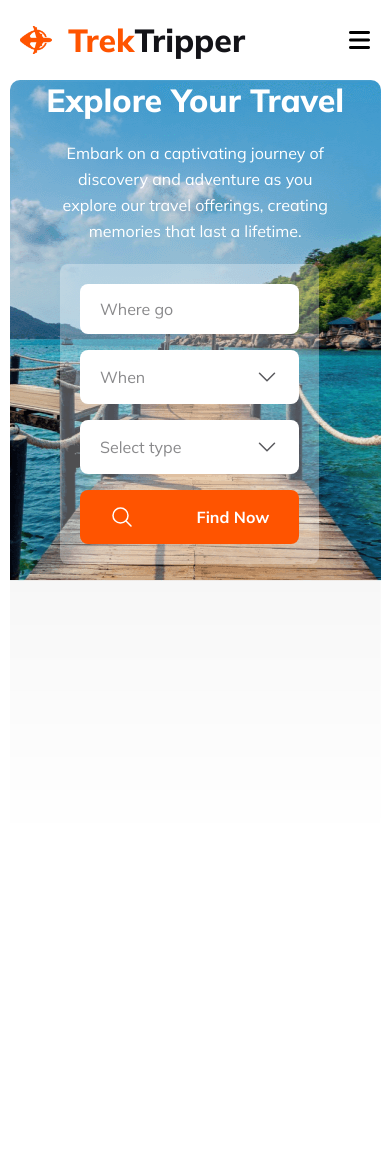
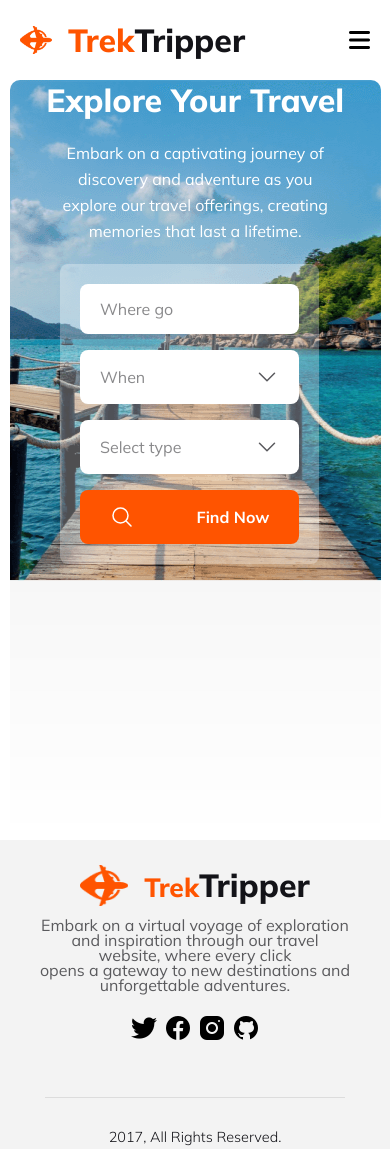
Before and after one commit to meizan2142/B9A2-Explore-Ways, a plain HTML site: page index.html in a window 390 px wide. Before the commit the page ends 844 px from the top, so only its background shows below. Drawn offline with Linux system fonts and the light colour scheme.

Commit message:
Responsive header and footer section completed

```diff
--- a/index.html
+++ b/index.html
@@ -1,5 +1,6 @@
 <!DOCTYPE html>
 <html lang="en">
+
 <head>
     <meta charset="UTF-8">
     <meta name="viewport" content="width=device-width, initial-scale=1.0">
@@ -7,6 +8,7 @@
     <link rel="stylesheet" href="styles.css">
     <link rel="stylesheet" href="https://cdnjs.cloudflare.com/ajax/libs/font-awesome/6.5.1/css/all.min.css">
 </head>
+
 <body>
     <!-- header section starts from here -->
     <header>
@@ -34,7 +36,8 @@
             <div class="text-content">
                 <h1 id="banner-title">Explore Your Travel</h1>
                 <p id="banner-description">
-              Embark on a captivating journey of discovery and adventure as you <br> explore our travel offerings, creating memories that last a lifetime.</p>
+                    Embark on a captivating journey of discovery and adventure as you <br> explore our travel offerings,
+                    creating memories that last a lifetime.</p>
             </div>
             <div class="input-section">
                 <div class="when">
@@ -55,11 +58,32 @@
             </div>
         </div>
     </header>
+    <!-- header section ends here -->
+
     <main>
 
     </main>
     <footer>
-
+        <section class="footer-content">
+            <div class="footer-logo">
+                <img src="Images/Group 40071 (2).png" alt="">
+                <h2>
+                    <span id="Trek">Trek</span><span id="tripper">Tripper</span>
+                </h2>
+            </div>
+                <p class="footer-description">
+                    Embark on a virtual voyage of exploration and inspiration through our travel website, where every
+                    click <br> opens a gateway to new destinations and unforgettable adventures.
+                </p>
+                <div class="social-icons">
+                    <img src="Images/icons8-twitter-30.png" alt="">
+                    <img src="Images/download.png" alt="">
+                    <img src="Images/download (1).png" alt="">
+                    <img src="Images/download (2).png" alt="">
+                </div>
+                <p id="normal-text">2017, All Rights Reserved.</p>
+        </section>
     </footer>
 </body>
+
 </html>
--- a/styles.css
+++ b/styles.css
@@ -70,7 +70,7 @@
 /* Banner section */
 
 .banner-section {
-  background:  linear-gradient(rgba(0, 0, 0, 0.09), rgba(0, 0, 0, 0)), url("Images/Group\ 13\ \(1\)\ \(1\).png");
+  background: linear-gradient(rgba(0, 0, 0, 0.09), rgba(0, 0, 0, 0)), url("Images/Group\ 13\ \(1\)\ \(1\).png");
   width: 1198px;
   height: 60vh;
   background-repeat: no-repeat;
@@ -141,7 +141,74 @@
   font-weight: 700;
 }
 
+/* footer section's styles starts here  */
+
+footer {
+  text-align: center;
+  width: 100%px;
+  height: 450px;
+  margin: 0 auto;
+  background: rgba(19, 19, 24, 0.05);
+}
+
+.footer-content .footer-logo {
+  display: flex;
+  justify-content: center;
+  align-items: center;
+  gap: 1rem;
+  font-size: 1.1rem;
+  padding-top: 100px;
+  padding-bottom: 20px;
+}
+
+.footer-logo img {
+  width: 3rem;
+}
+
+.footer-logo #Trek {
+  color: #FF5400;
+  font-weight: 800;
+}
+
+.footer-logo #tripper {
+  color: #131318;
+  font-weight: 800;
+}
+
+.footer-content .footer-description {
+  color: #5A5A5D;
+  font-size: 1rem;
+  font-weight: 400;
+  line-height: 26px;
+  padding-bottom: 20px;
+}
+
+.social-icons {
+  color: rgba(19, 19, 24, 0.10);
+  border-bottom: 1px solid;
+  width: 872px;
+  margin: 0 auto;
+  padding-bottom: 50px;
+}
+
+.footer-content #normal-text {
+  color: #131318;
+  font-size: 0.9rem;
+  font-weight: 300;
+  padding-top: 30px;
+}
+
+
+
 @media screen and (max-width: 600px) {
+  footer {
+    text-align: center;
+    width: 100%;
+    height: 400px;
+    margin: 0 auto;
+    background: rgba(19, 19, 24, 0.05);
+  }
+
   .nav-container {
     padding: 20px 20px;
   }
@@ -190,4 +257,24 @@
     width: 300px;
   }
 
+  .footer-content .footer-logo {
+    gap: 1rem;
+    padding-top: 25px;
+    padding-bottom: 12px;
+  }
+
+  .footer-content .footer-description {
+    font-size: 1rem;
+    font-weight: 400;
+    line-height: 15px;
+    padding-bottom: 20px;
+    width: 80%;
+    margin: 0 auto;
+  }
+
+  .social-icons {
+    width: 300px;
+    margin: 0 auto;
+    padding-bottom: 50px;
+  }
 }
```
Also changed, not shown: Images/download (1).png (added), Images/download (2).png (added), Images/download.png (added), Images/icons8-twitter-30.png (added). Lines whose indentation alone changed are shown as unchanged.
